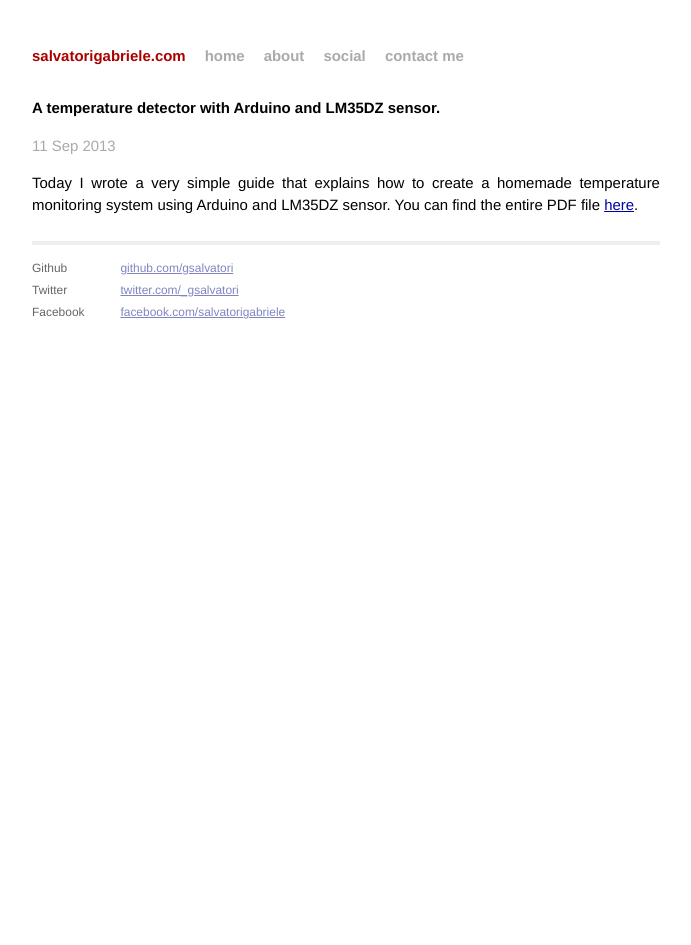
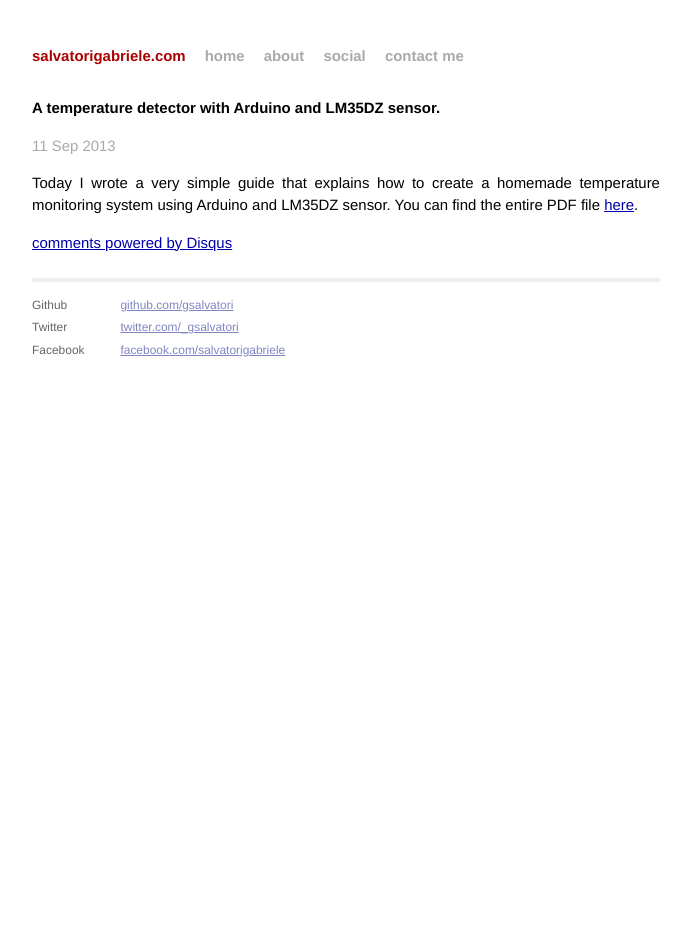
Before and after one commit to gsalvatori/salvatorigabriele.com, a Jekyll site: the page built from _posts/2013-09-11-a-temperature-detector-arduino.markdown, in a window 1280 px wide. Shown: the whole page, without its empty margins (294-985 px from the left). Built offline with Jekyll 4.4.1, drawn with Linux system fonts in a browser that asks for light colours; Markdown is read by kramdown in place of the engine named in the settings; comment, search, counter and statistics services are not loaded; some of the changed lines change nothing that is shown.

Commit message:
Update post.html

```diff
--- a/_layouts/post.html
+++ b/_layouts/post.html
@@ -7,3 +7,19 @@
 <div class="post">
 {{ content }}
 </div>
+
+
+<div id="disqus_thread"></div>
+    <script type="text/javascript">
+        /* * * CONFIGURATION VARIABLES: EDIT BEFORE PASTING INTO YOUR WEBPAGE * * */
+        var disqus_shortname = 'gsalvatori'; // required: replace example with your forum shortname
+
+        /* * * DON'T EDIT BELOW THIS LINE * * */
+        (function() {
+            var dsq = document.createElement('script'); dsq.type = 'text/javascript'; dsq.async = true;
+            dsq.src = '//' + disqus_shortname + '.disqus.com/embed.js';
+            (document.getElementsByTagName('head')[0] || document.getElementsByTagName('body')[0]).appendChild(dsq);
+        })();
+    </script>
+    <noscript>Please enable JavaScript to view the <a href="http://disqus.com/?ref_noscript">comments powered by Disqus.</a></noscript>
+    <a href="http://disqus.com" class="dsq-brlink">comments powered by <span class="logo-disqus">Disqus</span></a>
```
